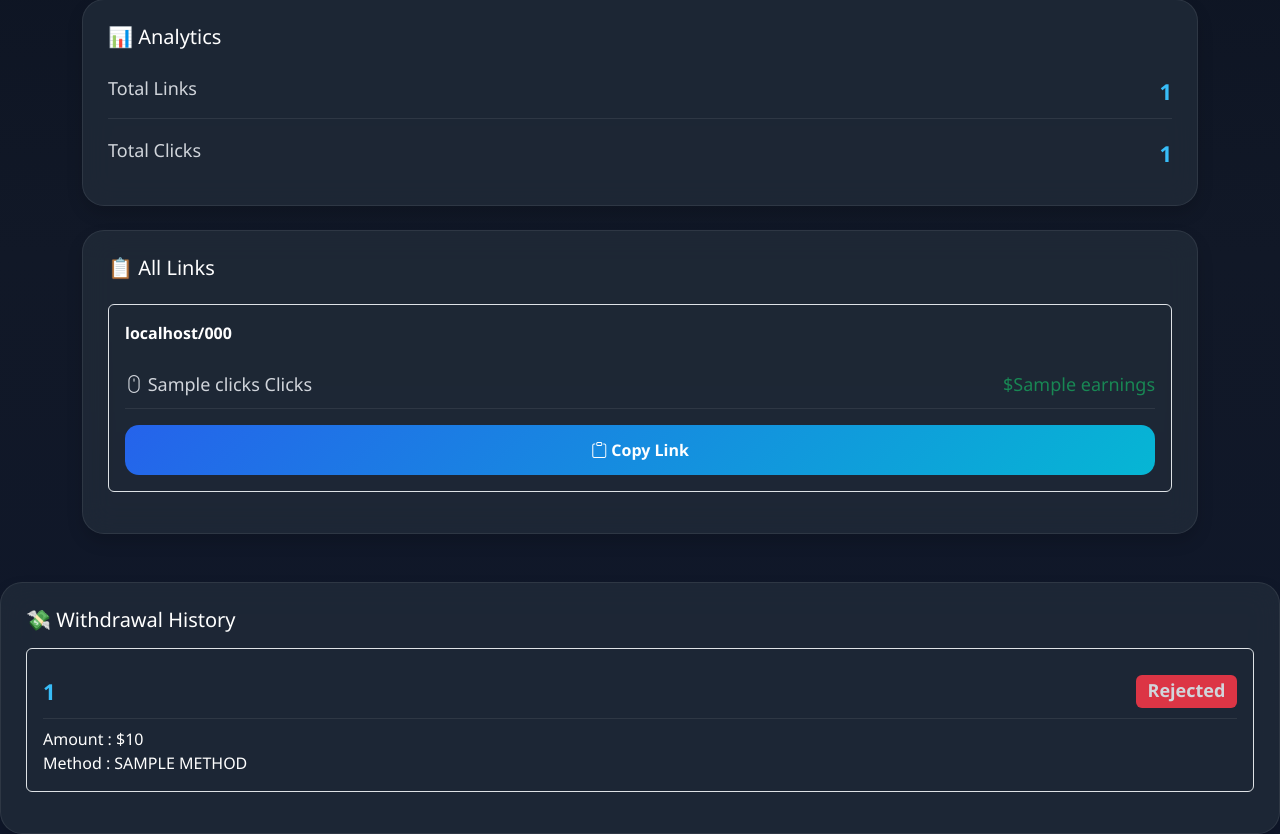
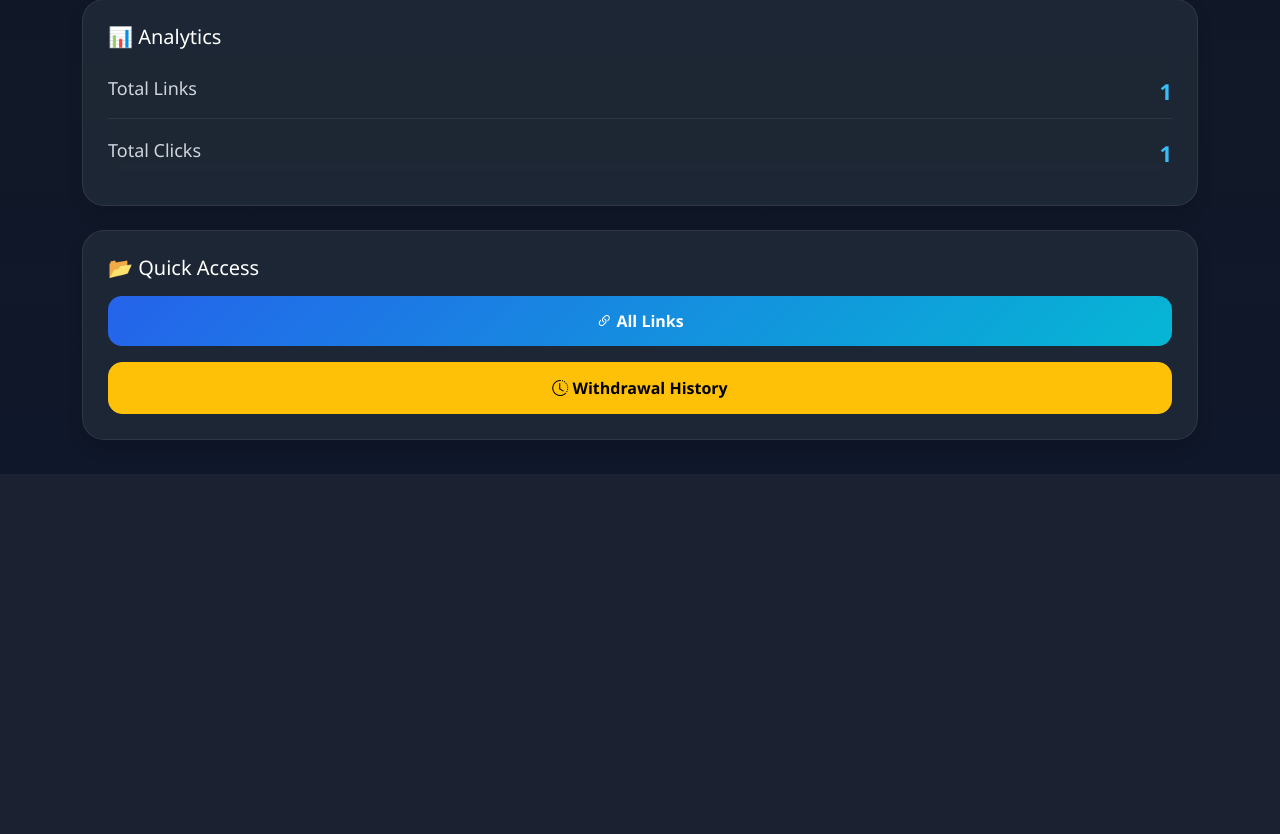
Before and after one commit to Khanarm/Adshort, a Flask app: template templates/wallet.html in a window 1280 px wide. Shown: the part 326-1160 px from the top of the page. After the commit the page ends 789 px from the top, so only its background shows below. Run offline with Flask 3, Linux system fonts and the light colour scheme; the template is opened without the code that fills it: most values are stand-ins (such as "Sample title", 1, 10 or a date in 2020).

Commit message:
Refactor wallet.html for improved layout and links

```diff
--- a/templates/wallet.html
+++ b/templates/wallet.html
@@ -131,108 +131,26 @@ ${{ total_earned }}
 
 </div>
 
-
 <div class="card bg-dark text-white shadow mt-4">
 
-<div class="card-body">
+    <div class="card-body">
 
-<h5 class="mb-4">
-📋 All Links
-</h5>
+        <h5 class="mb-3">
+            📂 Quick Access
+        </h5>
 
-{% for link in links %}
+        <a href="/links" class="btn btn-primary w-100 mb-3">
+            <i class="bi bi-link-45deg"></i>
+            All Links
+        </a>
 
-<div class="border rounded p-3 mb-3">
+        <a href="/withdraw-history" class="btn btn-warning w-100">
+            <i class="bi bi-clock-history"></i>
+            Withdrawal History
+        </a>
 
-<div class="fw-bold">
-{{ request.host }}/{{ link.code }}
-</div>
+    </div>
 
-<div class="mt-3 d-flex justify-content-between">
-
-<span>
-<i class="bi bi-mouse"></i>
-{{ link.clicks }} Clicks
-</span>
-
-<span class="text-success">
-${{ link.earnings }}
-</span>
-
-</div>
-
-<div class="mt-3">
-
-<button
-class="btn btn-primary w-100"
-onclick="copyLink('{{ request.host_url }}{{ link.code }}')">
-
-<i class="bi bi-clipboard"></i>
-Copy Link
-
-</button>
-
-</div>
-
-</div>
-
-{% endfor %}
-
-</div>
-
-</div>
-
-</div>
-
-<div class="card bg-dark text-white shadow mt-4">
-
-<div class="card-body">
-
-<h5 class="mb-3">
-💸 Withdrawal History
-</h5>
-
-{% if withdrawals %}
-
-{% for w in withdrawals %}
-
-<div class="border rounded p-3 mb-3">
-
-<div class="d-flex justify-content-between">
-
-<strong>{{ w.request_id }}</strong>
-
-{% if w.status=="Pending" %}
-<span class="badge bg-warning text-dark">Pending</span>
-{% elif w.status=="Success" %}
-<span class="badge bg-success">Success</span>
-{% else %}
-<span class="badge bg-danger">Rejected</span>
-{% endif %}
-
-</div>
-
-<div class="mt-2">
-Amount : ${{ w.amount }}
-</div>
-
-<div>
-Method : {{ w.method|upper }}
-</div>
-
-</div>
-
-{% endfor %}
-
-{% else %}
-
-<p class="text-secondary text-center mb-0">
-No withdrawal requests found.
-</p>
-
-{% endif %}
-
-</div>
 </div>
 
 <!-- Withdraw Modal -->
@@ -386,13 +304,6 @@ function changeMethod(){
 }
             </script>
 
-<script>
-function copyLink(link) {
-    navigator.clipboard.writeText(link).then(function () {
-        alert("Link Copied Successfully!");
-    });
-}
-</script>
 
 <script>
 
```
